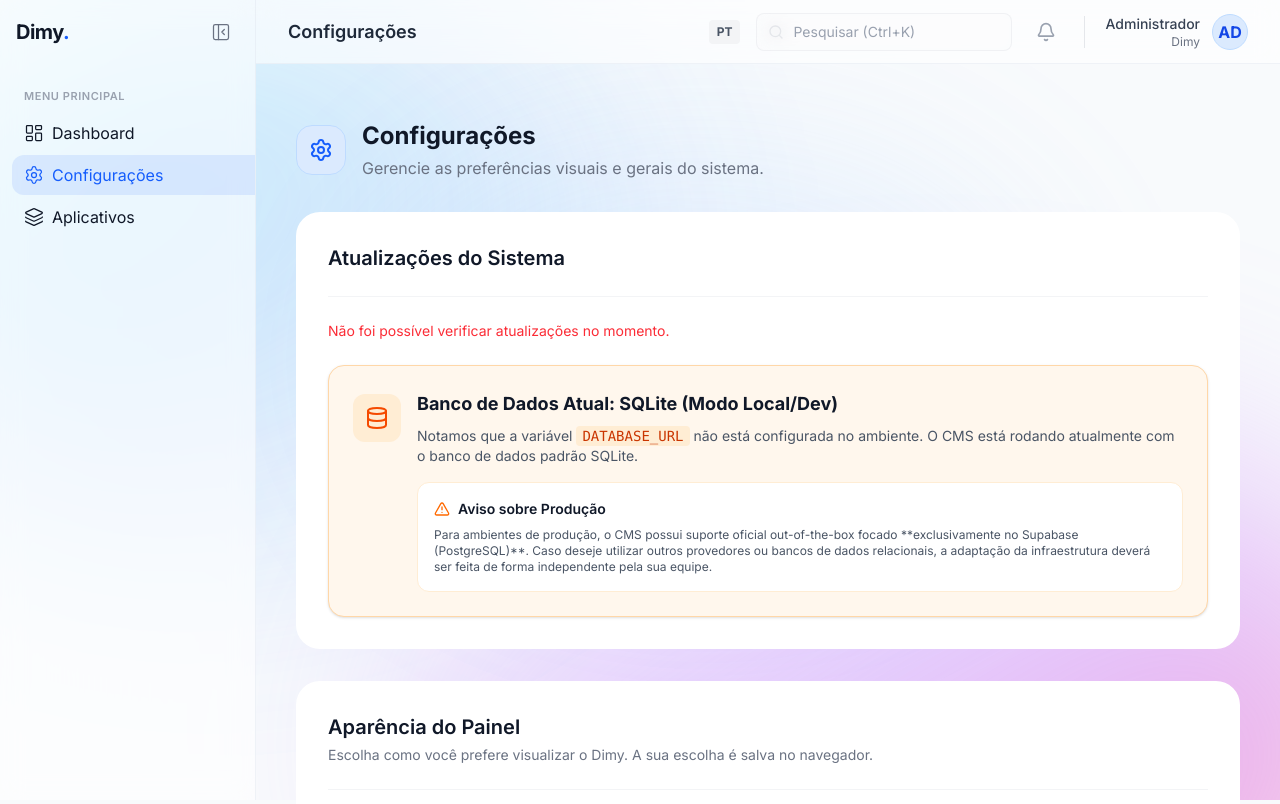
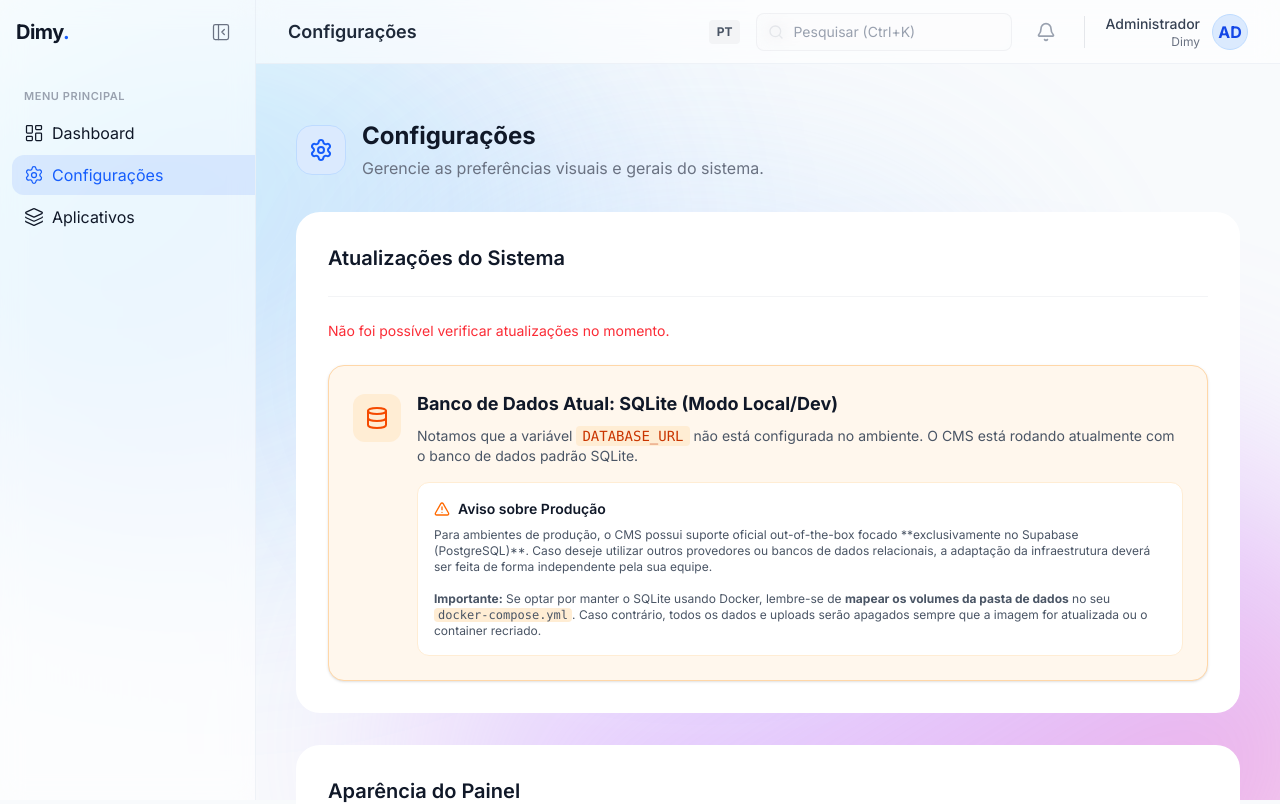
Before and after one commit to fernandoamerico/dimy, a Next.js app in the folder frontend/: page /configuracoes in a window 1280 px wide. Shown: the top 804 px of the page. Built offline with nearby package versions, Linux system fonts and the light colour scheme; no server answers.

Commit message:
Update DatabaseNotifier with Docker volumes warning

```diff
--- a/frontend/src/app/configuracoes/DatabaseNotifier.tsx
+++ b/frontend/src/app/configuracoes/DatabaseNotifier.tsx
@@ -48,7 +48,8 @@ export function DatabaseNotifier() {
             </h5>
             <p className="text-xs text-gray-600 dark:text-neutral-400">
               Para ambientes de produção, o CMS possui suporte oficial out-of-the-box focado **exclusivamente no Supabase (PostgreSQL)**.
-              Caso deseje utilizar outros provedores ou bancos de dados relacionais, a adaptação da infraestrutura deverá ser feita de forma independente pela sua equipe.
+              Caso deseje utilizar outros provedores ou bancos de dados relacionais, a adaptação da infraestrutura deverá ser feita de forma independente pela sua equipe.<br/><br/>
+              <strong>Importante:</strong> Se optar por manter o SQLite usando Docker, lembre-se de <strong>mapear os volumes da pasta de dados</strong> no seu <code className="bg-orange-100 dark:bg-orange-900/50 px-1 rounded">docker-compose.yml</code>. Caso contrário, todos os dados e uploads serão apagados sempre que a imagem for atualizada ou o container recriado.
             </p>
           </div>
         </div>
```
Also changed, not shown: 1 other file (tests, documents, lock files or other folders).
